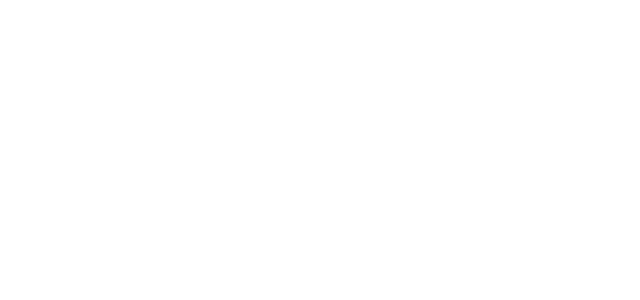
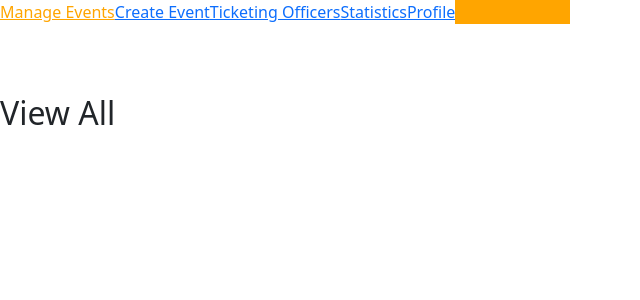
Before and after one commit to eugenelow13/OOP_Project, a Vue app in the folder oop-project/: page /eventmanager/viewticketingofficer in a window 1280 px wide. Before the commit this address had no page. Shown: the top 300 px of the page, without its empty margins (0-640 px from the left). Built offline with nearby package versions, Linux system fonts and the light colour scheme; no server answers.

Commit message:
viewTO and navbar

```diff
--- a/oop-project/src/components/EventManagerNav.vue
+++ b/oop-project/src/components/EventManagerNav.vue
@@ -2,7 +2,13 @@
       <nav class="nav">
           <a ref="manage" class="nav-item" :class="{ 'is-active': activeButton === 'manage' }" active-color="orange" @click="handleNavigation('manage')">Manage Events</a>
           <a ref="create" class="nav-item" :class="{ 'is-active': activeButton === 'create' }" @click="handleNavigation('create')" active-color="orange">Create Event</a>
-          <a ref="newTicketOfficer" class="nav-item" :class="{ 'is-active': activeButton === 'newTicketOfficer' }" @click="handleNavigation('newTicketOfficer')" active-color="orange">Add Ticketing Officer</a>
+          <div class = "nav-item-with-dropdown">
+            <a ref="ticketOfficer" class="nav-item" :class="{ 'is-active': activeButton === 'newTicketOfficer' }" active-color="orange">Ticketing Officers</a>
+            <div class="dropdown-content">
+              <a ref="viewTicketOfficer" class = "drop-item" @click="handleNavigation('viewTicketOfficer')">View All</a>
+              <a ref="newTicketOfficer" class="drop-item" @click="handleNavigation('newTicketOfficer')">Add Ticketing Officer</a>
+            </div>
+          </div>
           <a ref="stats" class="nav-item" :class="{ 'is-active': activeButton === 'stats' }" @click="handleNavigation('stats')" active-color="orange">Statistics</a>
           <router-link to="/profile" class="nav-item nav-item-right">Profile</router-link>
           <span class="nav-indicator" ref="indicator"></span>
@@ -66,7 +72,35 @@
   </script>
 
   <style>
+  .dropdown-content {
+  display: none;
+  position: absolute;
+  background-color: #f9f9f9;
+  min-width: 200px;
+  box-shadow: 0px 8px 16px 0px rgba(0,0,0,0.2);
+  z-index: 1;
+  margin-top:15px;
+  }
 
+  .nav-item-with-dropdown:hover .dropdown-content {
+    display: block;
+  }
+
+  .dropdown-content a {
+    color: black;
+    padding: 12px 16px;
+    text-decoration: none;
+    display: block;
+  }
+
+  .dropdown-content a:hover {
+    background-color: orange;
+  }
+
+  .nav-item-with-dropdown {
+    position: relative;
+    display: inline-block;
+  }
 
   /* Add your styles here */
   </style>
--- a/oop-project/src/pages/AfterLoginView.vue
+++ b/oop-project/src/pages/AfterLoginView.vue
@@ -35,6 +35,7 @@
       <div class="event-grid" v-if="!filteredEvents">
         <EventTile v-for="event in EventsList" :key="event.name" :event="event" />
       </div>
+
     </div>
 
     <!-- Contact Section-->
--- a/oop-project/src/pages/EventManagerView.vue
+++ b/oop-project/src/pages/EventManagerView.vue
@@ -77,6 +77,9 @@
           break;
         case 'newTicketOfficer':
           router.push({name:'AddTicketingOfficer'});
+          break;
+        case 'viewTicketOfficer':
+          router.push({name:'ViewTicketingOfficer'});
           break;
         default:
           break;
--- /dev/null
+++ b/oop-project/src/pages/ViewTicketingOfficer.vue
@@ -0,0 +1,102 @@
+<template>
+    <div>
+        <div class="eventManagerNav">
+            <link rel="stylesheet" href="https://cdnjs.cloudflare.com/ajax/libs/normalize/5.0.0/normalize.min.css">
+            <EventManagerNav @navigate="navigate"/> <!-- Include the AfterLoginNav.vue component here -->
+        </div>
+
+        <div class="content">
+            <h1>View All</h1>
+        </div>
+
+
+    </div>
+
+
+</template>
+
+
+
+
+
+<script>
+import EventManagerNav from '../components/EventManagerNav.vue';
+import {onMounted,ref} from 'vue';
+import router from '../router';
+
+export default{
+    name:'ViewTicketingOfficer',
+    components:{
+        EventManagerNav,
+    },
+
+    setup(){
+        const allTO = ref(null);
+        onMounted (async() => {
+            try{
+                const response = await fetch("http://localhost:8080/api/ticketing_officers/all",{
+                    method: 'GET',
+                });
+                allTO.value = await response.json();
+                console.log(allTO.value);
+            }catch(error){
+                console.log('Error',error)
+
+            }
+        });
+        const navigate = (page) => {
+
+            switch (page) {
+
+            case 'profile':
+                router.push({ name: 'ProfileView' }); // Navigate to ProfileView.vue
+                break;
+            case 'stats':
+                router.push({name:'StatisticsView'});
+                break;
+            case 'create':
+                router.push({ name: 'CreateEventView'}); //Navigate to CreateEvent.vue
+                break;
+            case 'manage':
+                window.scrollTo({ top: 0, behavior: 'smooth' });
+                break;
+            case 'newTicketOfficer':
+                router.push({name:'AddTicketingOfficer'});
+                break;
+            case 'viewTicketOfficer':
+                router.push({name:'ViewTicketingOfficer'});
+                break;
+            default:
+                break;
+            }
+        }
+
+
+        return{
+            allTO,
+            navigate,
+        }
+
+    }
+
+}
+
+
+
+
+
+
+
+</script>
+
+
+
+
+<style>
+.content{
+    margin-top:70px;
+}
+
+
+
+</style>
--- a/oop-project/src/router/index.js
+++ b/oop-project/src/router/index.js
@@ -14,6 +14,7 @@
 import TicketingOfficerView from '@/pages/TicketingOfficerView.vue';
 import AddTicketingOfficer from '@/pages/AddTicketingOfficer.vue';
 import StatisticsView from '@/pages/StatisticsView.vue';
+import ViewTicketingOfficer from '@/pages/ViewTicketingOfficer.vue';
 
 
 const routes = [
@@ -86,8 +87,12 @@
     path: '/eventmanager/statistics',
     name: 'StatisticsView',
     component: StatisticsView,
+  },
+  {
+    path: '/eventmanager/viewticketingofficer',
+    name: 'ViewTicketingOfficer',
+    component: ViewTicketingOfficer,
   }
-
 ];
 
 const router = createRouter({
```
